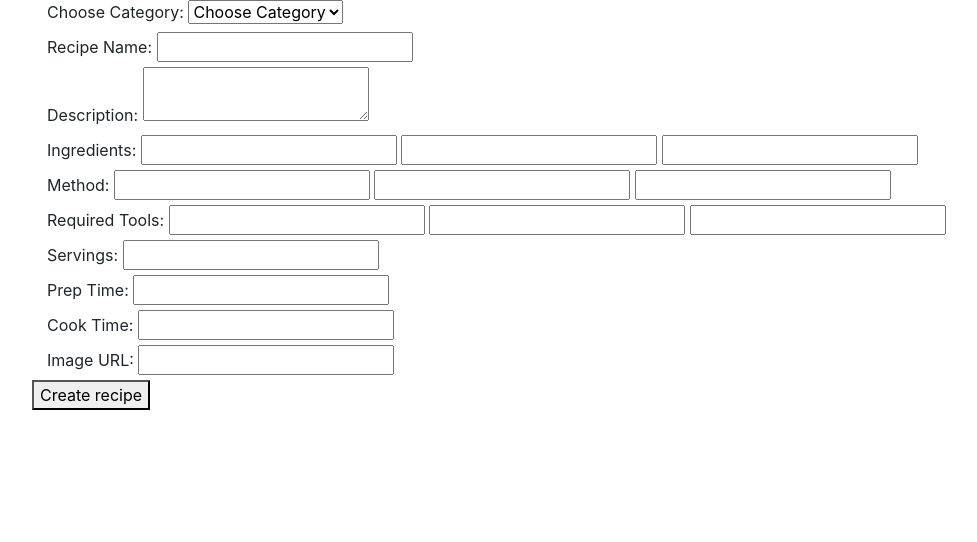
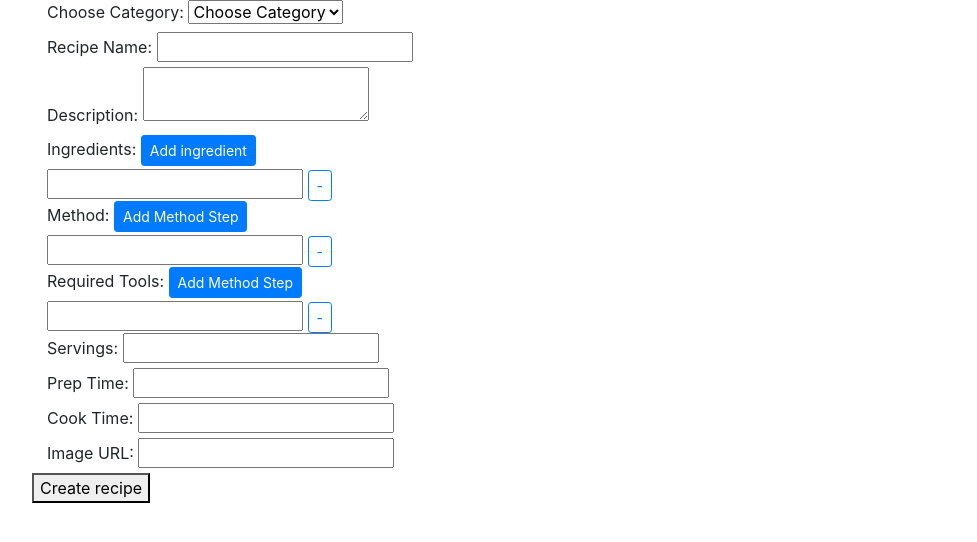
Before and after one commit to Matte-gtr/all_the_recipes, a Flask app: page /create_recipe in a window 1280 px wide. Shown: the part 56-598 px from the top of the page, without its empty margins (23-1000 px from the left). Run offline with Flask 2, Linux system fonts and the light colour scheme; the visitor is signed in with stand-in values (Sample User, id 1); data that the repository does not hold is empty; some libraries are stand-ins or nearby versions.

Commit message:
add javascript to add extra fields in create_recipe.html

```diff
--- /dev/null
+++ b/static/js/script.js
@@ -0,0 +1,31 @@
+$(document).ready(function(){
+
+    let newIngredientField = '<div><input name="ingredients" type="text" class="" /><button type="button" class="btn btn-outline-primary btn-sm remove-ingredient">-</button></div>';
+    let newMethodField = '<div><input name="method" type="text" class="" /><button type="button" class="btn btn-outline-primary btn-sm remove-method">-</button></div>';
+    let newToolField = '<div><input name="tools" type="text" class="" /><button type="button" class="btn btn-outline-primary btn-sm remove-tool">-</button></div>';
+
+    $('.add-ingredient').click(function(){
+            $('#ingredient-wrapper').append(newIngredientField);
+    });
+
+    $('#ingredient-wrapper').on('click', '.remove-ingredient', function(){
+        $(this).parent('div').remove();
+    });
+
+    $('.add-method').click(function(){
+            $('#method-wrapper').append(newMethodField);
+    });
+
+    $('#method-wrapper').on('click', '.remove-method', function(){
+        $(this).parent('div').remove();
+    });
+
+    $('.add-tool').click(function(){
+            $('#tools-wrapper').append(newToolField);
+    });
+
+    $('#tools-wrapper').on('click', '.remove-tool', function(){
+        $(this).parent('div').remove();
+    });
+
+});
--- a/templates/base.html
+++ b/templates/base.html
@@ -47,7 +47,7 @@
                     </button>
                     <div class="dropdown-menu" aria-labelledby="dropdownMenuButton">
                         <a class="dropdown-item" href="{{ url_for('create_recipe') }}">Create recipe</a>
-                        <a class="dropdown-item" href="#">Another action</a>
+                        <a class="dropdown-item" href="#">My recipes</a>
                         <a class="dropdown-item" href="{{ url_for('logout') }}">Log out</a>
                     </div>
                 </div>
@@ -72,6 +72,8 @@
 	<script src="https://stackpath.bootstrapcdn.com/bootstrap/4.1.3/js/bootstrap.min.js"
 		integrity="sha384-ChfqqxuZUCnJSK3+MXmPNIyE6ZbWh2IMqE241rYiqJxyMiZ6OW/JmZQ5stwEULTy" crossorigin="anonymous">
 	</script>
+    <script src="{{ url_for('static', filename='js/script.js') }}">
+    </script>
 </body>
 
 </html>
--- a/templates/create_recipe.html
+++ b/templates/create_recipe.html
@@ -31,27 +31,30 @@
       </div>
     </div>
     <div class="row">
-      <div class="col-12">
-        <label>Ingredients: </label>
-        <input id="ingredients[0]" name="ingredients" type="text" class="" />
-        <input id="ingredients[1]" name="ingredients" type="text" class="" />
-        <input id="ingredients[2]" name="ingredients" type="text" class="" />
+      <div class="col-12" id="ingredient-wrapper">
+        <label>Ingredients: </label> <button type="button" class="btn btn-primary btn-sm add-ingredient">Add ingredient</button>
+        <div>
+            <input name="ingredients" type="text" class="" />
+            <button type="button" class="btn btn-outline-primary btn-sm remove-ingredient">-</button>
+        </div>
       </div>
     </div>
     <div class="row">
-      <div class="col-12">
-        <label>Method: </label>
-        <input id="method[0]" name="method" type="text" class="" />
-        <input id="method[1]" name="method" type="text" class="" />
-        <input id="method[2]" name="method" type="text" class="" />
+      <div class="col-12" id="method-wrapper">
+        <label>Method: </label> <button type="button" class="btn btn-primary btn-sm add-method">Add Method Step</button>
+        <div>
+            <input name="method" type="text" class="" />
+            <button type="button" class="btn btn-outline-primary btn-sm remove-method">-</button>
+        </div>
       </div>
     </div>
     <div class="row">
-      <div class="col-12">
-        <label>Required Tools: </label>
-        <input id="tool[0]" name="tools" type="text" class="" />
-        <input id="tool[1]" name="tools" type="text" class="" />
-        <input id="tool[2]" name="tools" type="text" class="" />
+      <div class="col-12" id="tools-wrapper">
+        <label>Required Tools: </label> <button type="button" class="btn btn-primary btn-sm add-tool">Add Method Step</button>
+        <div>
+            <input name="tools" type="text" class="" />
+            <button type="button" class="btn btn-outline-primary btn-sm remove-tool">-</button>
+        </div>
       </div>
     </div>
     <div class="row">
--- a/templates/view_recipe.html
+++ b/templates/view_recipe.html
@@ -6,4 +6,8 @@
         <div class="row">
             <h3>{{ recipe.recipe_name }}</h3>
         </div>
+        {% if recipe.owner == session['username'] %}
+            <a class="btn btn-primary" href="#" role="button">Edit</a>
+            <a class="btn btn-primary" href="#" role="button">Delete</a>
+        {% endif %}
     {% endblock %}
```
